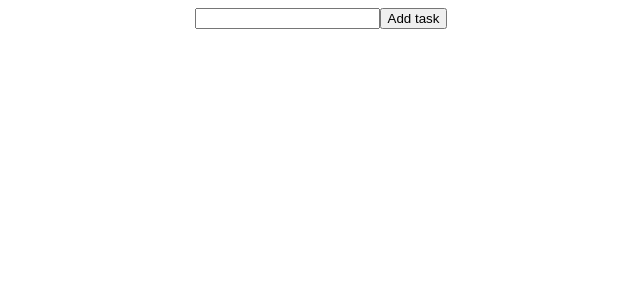
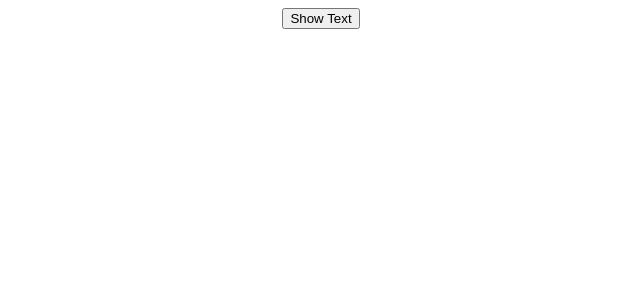
Before and after one commit to AshwanthramKL/react-notes, a React (Create React App) app: page / in a window 1280 px wide. Shown: the top 300 px of the page, without its empty margins (319-959 px from the left). Built offline with nearby package versions, Linux system fonts and the light colour scheme.

Commit message:
added how to use useEffect

```diff
--- a/src/App.js
+++ b/src/App.js
@@ -1,29 +1,21 @@
 import "./App.css";
 import { useState } from "react";
+import { Text } from "./Text";
 
 function App() {
-  const [toDoList, setToDoList] = useState([]);
-  const [newTask, setNewTask] = useState("");
-
-  const handleChange = (event) => {
-    setNewTask(event.target.value);
-  };
-
-  const addTask = () => {
-    setToDoList([...toDoList, newTask]); // Using spread operator
-  };
+  const [showText, setShowText] = useState(false);
 
   return (
     <div className="App">
-      <div className="addTask">
-        <input onChange={handleChange} />
-        <button onClick={addTask}>Add task</button>
-      </div>
-      <div className="list">
-        {toDoList.map((task) => {
-          return <h1>{task}</h1>;
-        })}
-      </div>
+      <button
+        onClick={() => {
+          setShowText(!showText);
+        }}
+      >
+        Show Text
+      </button>
+
+      {showText && <Text />}
     </div>
   );
 }
--- /dev/null
+++ b/src/Text.js
@@ -0,0 +1,22 @@
+import React from "react";
+import { useState, useEffect } from "react";
+
+export const Text = () => {
+  const [text, setText] = useState("");
+
+  useEffect(() => {
+    console.log("COMPONENT MOUNTED");
+  });
+
+  return (
+    <div>
+      <input
+        onChange={(event) => {
+          setText(event.target.value);
+        }}
+      />
+
+      <h1> {text} </h1>
+    </div>
+  );
+};
--- a/src/index.js
+++ b/src/index.js
@@ -4,7 +4,7 @@
 
 const root = ReactDOM.createRoot(document.getElementById('root'));
 root.render(
-  <React.StrictMode>
+  // <React.StrictMode>
     <App />
-  </React.StrictMode>
+  // </React.StrictMode>
 );
```
Also changed, not shown: 1 other file (tests, documents, lock files or other folders).
